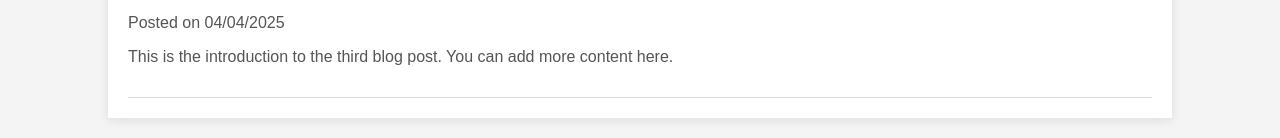
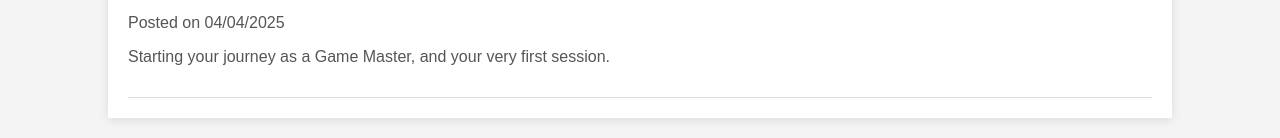
Before and after one commit to MelvinButters/blog, a plain HTML site: page index.html in a window 1280 px wide. Shown: the part 486-624 px from the top of the page. Drawn offline with Linux system fonts and the light colour scheme.

Commit message:
Update index.html

```diff
--- a/index.html
+++ b/index.html
@@ -103,8 +103,8 @@
             {
                 title: "Beginning as a Game Master",
                 date: "2025-04-04",
-                content: "This is the introduction to the third blog post. You can add more content here.",
-                link: "post3.html"  // Placeholder link to the individual post
+                content: "Starting your journey as a Game Master, and your very first session.",
+                link: "beginning.html"  // Placeholder link to the individual post
             }
         ];
 
```
